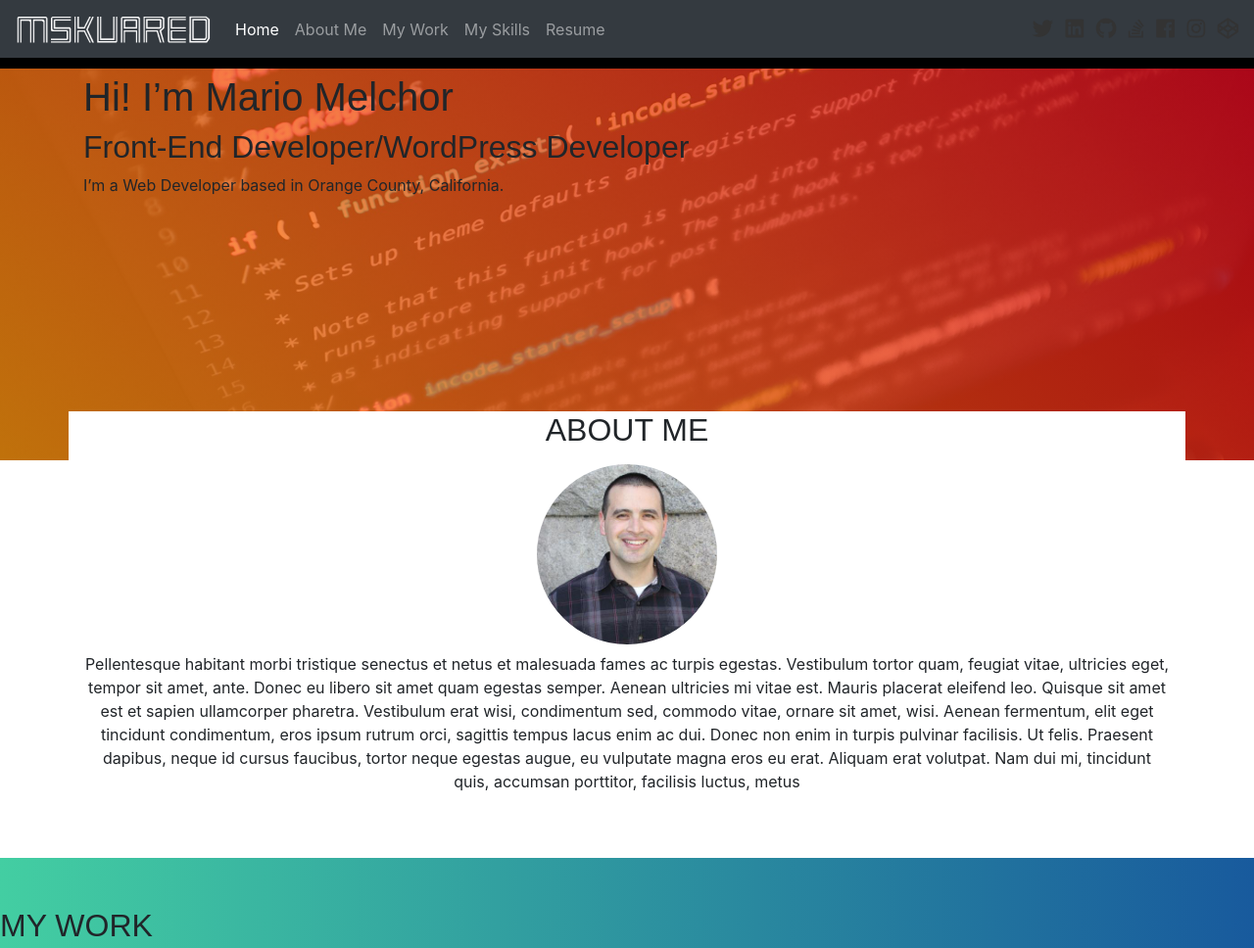
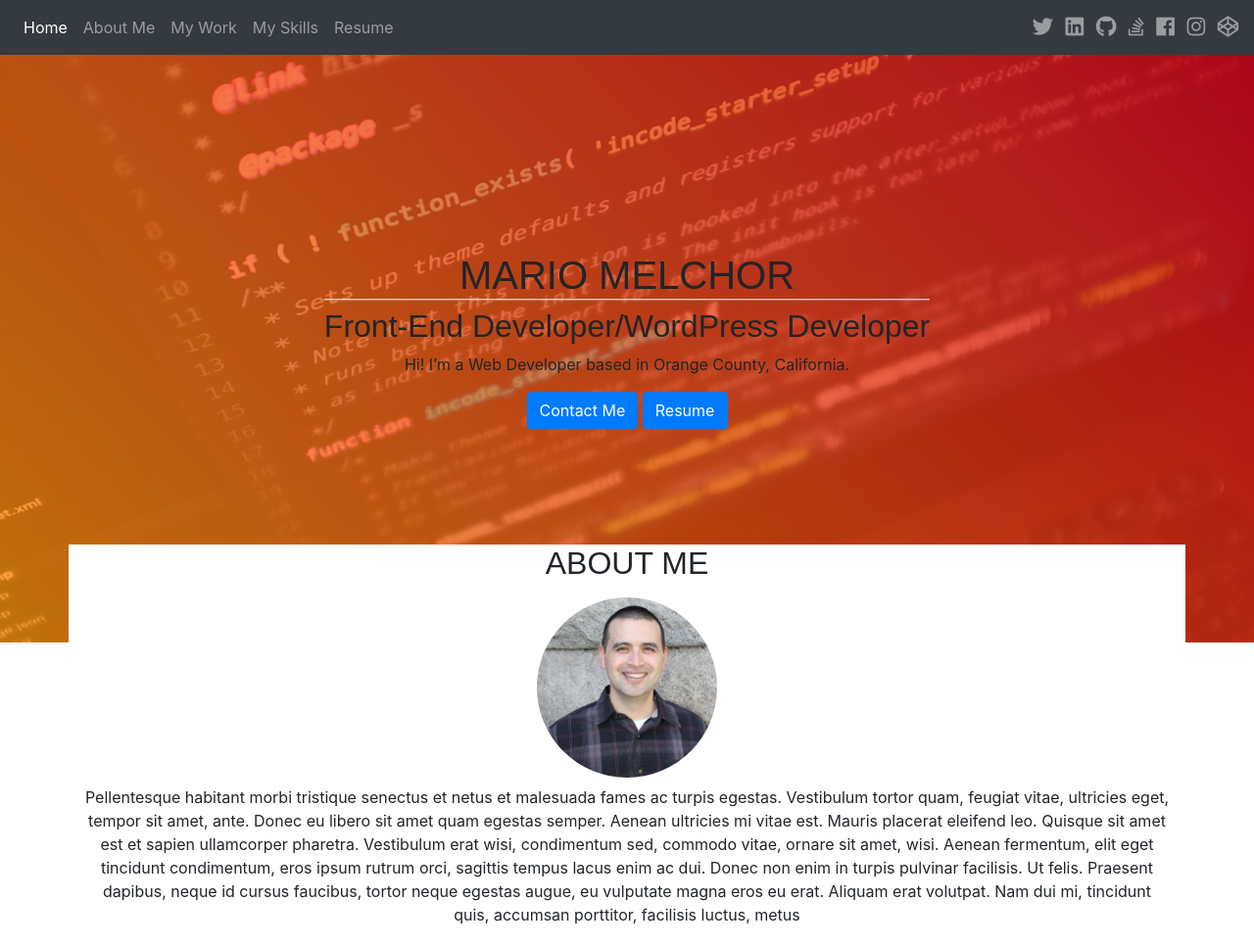
Before and after one commit to mariomelchor/portfolio, a website: page index.html in a window 1280 px wide. Shown: the top 968 px of the page at 98% size. Drawn offline with nearby package versions, Linux system fonts and the light colour scheme; a web font is replaced by a local one.

Commit message:
added footer, added intro-description

```diff
--- a/css/styles.css
+++ b/css/styles.css
@@ -1,9 +1,5 @@
 .site-header {
 	background-color: #000;
-	height: 70px;;
-}
-.header-row {
-	height: 75px;
 }
 .navbar-brand {
 	width: 200px;
@@ -15,18 +11,30 @@
 	width: 200px;
 }
 .hero-img {
+	/* color: #000;; */
 	padding: 5px;
-	height: calc(100vh - 400px);
+	/* height: calc(100vh - 400px); */
 	background: linear-gradient(45deg, rgba(255, 145, 0, 0.75), rgba(224, 0, 17, 0.75)), url('../images/layout/coding-bg.jpg');
 	background-position: center 19%;
 	background-attachment: fixed;
 	background-size: cover;
+	height: 600px;
+	position: relative;
+}
+.intro-description {
+	position: absolute;
+	top: 50%;
+	left: 50%;
+	transform: translate( -50%, -50%);
 }
 .profile-pic {
 	height: 200px;
 	width: 200px;
 	border-radius: 50%;
 	border: .5rem solid rgba(255,255,255,.2);
+}
+.my-name {
+	border-bottom: solid 1px #fff;
 }
 
 
@@ -42,13 +50,15 @@ h1, h2 {
 .section {
 	padding-top: 50px;
 	padding-bottom: 50px;
+	position: relative;
+	z-index: 10;
 }
 .section-gradient {
 	background-image: -webkit-linear-gradient(left, #43cea2, #185a9d);
 	background-image: linear-gradient(to right,#43cea2, #185a9d);
 }
 .section-about-me .container{
-	margin-top: -100px;
+	margin-top: -150px;
 	background: #fff;
 }
 
@@ -105,5 +115,5 @@ h1, h2 {
 \*------------------------------------*/
 
 .list-social i {
-	color: #333;
+	color: rgba(255,255,255,.5);
 }
--- a/index.html
+++ b/index.html
@@ -15,7 +15,7 @@
 
   <header class="site-header">
     <nav class="navbar navbar-expand-lg navbar-dark bg-dark">
-      <a class="navbar-brand" href="#"><img src="images/layout/mskuared.png" class="img-fluid" alt=""></a>
+      <a class="navbar-brand" style="display: none;" href="#"><img src="images/layout/mskuared.png" class="img-fluid" alt=""></a>
       <button class="navbar-toggler" type="button" data-toggle="collapse" data-target="#navbarSupportedContent" aria-controls="navbarSupportedContent" aria-expanded="false" aria-label="Toggle navigation">
         <span class="navbar-toggler-icon"></span>
       </button><!-- /.navbar-toggler -->
@@ -55,10 +55,13 @@
   </header><!-- /.site-header -->
 
   <section class="hero-img">
-    <div class="container">
-      <h1>Hi! I’m Mario Melchor</h1>
-      <h2>Front-End Developer/WordPress Developer</h2>
-      <p> I’m a Web Developer based in Orange County, California.</p>
+    <div class="container text-center">
+      <div class="intro-description">
+        <h1 class="my-name text-uppercase">Mario Melchor</h1>
+        <h2>Front-End Developer/WordPress Developer</h2>
+        <p>Hi! I’m a Web Developer based in Orange County, California.</p>
+        <p><a href="#" class="btn btn-primary">Contact Me</a> <a href="#" class="btn btn-primary">Resume</a></p>
+      </div>
     </div><!-- /.container -->
   </section><!-- /.hero-img -->
 
@@ -120,6 +123,10 @@
     </div>
   </div>
 
+  <footer class="site-footer">
+      <p>&copy; 2018 MarioMelchor.com All Rights Reserved. <a href="mailto:mariomariomelchor.com">mario@mariomelchor.com</a></p>
+  </footer><!-- /.site-footer -->
+
   <script src="https://code.jquery.com/jquery-3.3.1.min.js" integrity="sha256-FgpCb/KJQlLNfOu91ta32o/NMZxltwRo8QtmkMRdAu8=" crossorigin="anonymous"></script>
   <script src="https://cdnjs.cloudflare.com/ajax/libs/popper.js/1.14.3/umd/popper.min.js" integrity="sha384-ZMP7rVo3mIykV+2+9J3UJ46jBk0WLaUAdn689aCwoqbBJiSnjAK/l8WvCWPIPm49" crossorigin="anonymous"></script>
   <script src="https://stackpath.bootstrapcdn.com/bootstrap/4.1.1/js/bootstrap.min.js" integrity="sha384-smHYKdLADwkXOn1EmN1qk/HfnUcbVRZyYmZ4qpPea6sjB/pTJ0euyQp0Mk8ck+5T" crossorigin="anonymous"></script>
```
